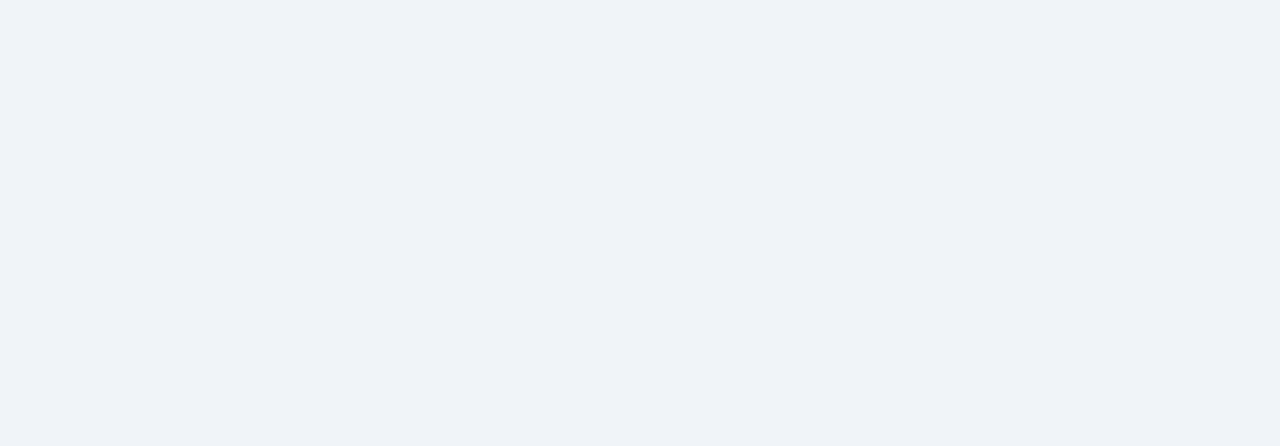
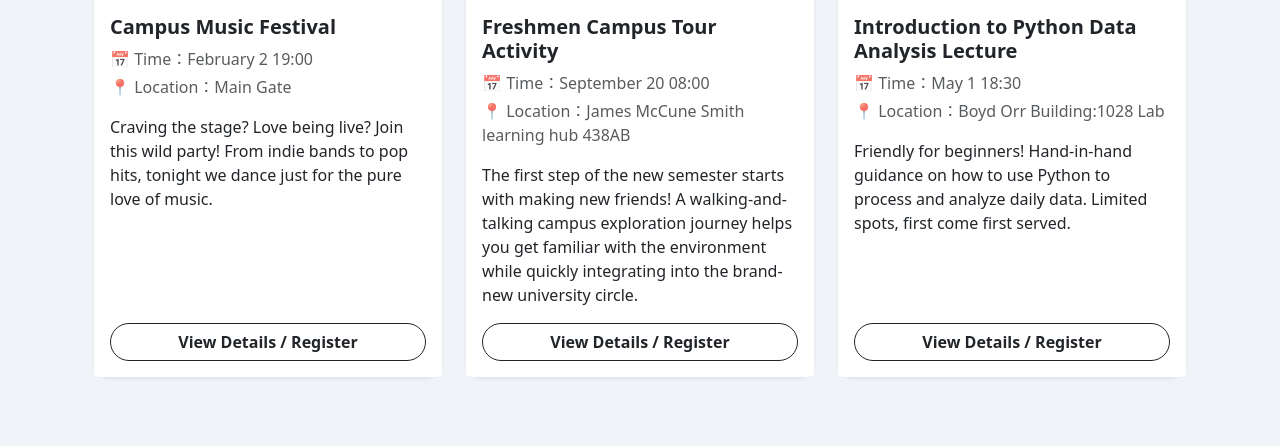
Before and after one commit to Chengyu33/ITECH-Group-DO, a Django app: page / in a window 1280 px wide. Before the commit the part shown is empty. Shown: the part 354-800 px from the top of the page. Run offline with Django 5.2, Linux system fonts and the light colour scheme.

Commit message:
Finished the Events page, updated event details and event images

```diff
--- a/student_event_hub/urls.py
+++ b/student_event_hub/urls.py
@@ -20,6 +20,6 @@ from django.views.generic import TemplateView
 
 urlpatterns = [
     path('admin/', admin.site.urls),
-    path('', TemplateView.as_view(template_name='base.html'), name='home'),
+    path('', TemplateView.as_view(template_name='Events.html'), name='home'),
     path('login/', TemplateView.as_view(template_name='login.html'), name='login'),
 ]
--- /dev/null
+++ b/templates/Events.html
@@ -0,0 +1,61 @@
+{% extends 'base.html' %}
+
+{% block content %}
+<div class="container mt-4 mb-5">
+    <div class="d-flex justify-content-between align-items-center mb-4">
+        <h2 class="fw-bold" style="color: #2c3e50;"> Upcoming Events</h2>
+        <input type="text" class="form-control w-25 rounded-pill" placeholder="Search events...">
+    </div>
+
+    <div class="row row-cols-1 row-cols-md-2 row-cols-lg-3 g-4">
+
+        <div class="col">
+            <div class="card h-100 border-0 shadow-sm rounded-4">
+                <img src="https://th.bing.com/th/id/OIP.Q1UImiWqNyOj2V93wdIO6gHaEv?w=307&h=196&c=7&r=0&o=7&pid=1.7&rm=3" class="card-img-top rounded-top-4" alt="Campus Music Festival Poster" style="height: 200px; object-fit: cover;">
+
+                <div class="card-body">
+                    <h5 class="card-title fw-bold">Campus Music Festival</h5>
+                    <p class="card-text text-muted mb-1">📅 Time：February 2 19:00</p>
+                    <p class="card-text text-muted">📍 Location：Main Gate</p>
+                    <p class="card-text mt-2">Craving the stage? Love being live? Join this wild party! From indie bands to pop hits, tonight we dance just for the pure love of music.</p>
+                </div>
+
+                <div class="card-footer bg-white border-0 pb-3 pt-0">
+                    <a href="#" class="btn btn-outline-dark w-100 rounded-pill fw-bold">View Details / Register</a>
+                </div>
+            </div>
+        </div>
+
+        <div class="col">
+            <div class="card h-100 border-0 shadow-sm rounded-4">
+                <img src="https://th.bing.com/th/id/OIP.NUmbQCq7CqftJ3YR-fal5AHaEw?w=265&h=180&c=7&r=0&o=7&pid=1.7&rm=3" class="card-img-top rounded-top-4" alt="Campus Tour Poster" style="height: 200px; object-fit: cover;">
+                <div class="card-body">
+                    <h5 class="card-title fw-bold">Freshmen Campus Tour Activity</h5>
+                    <p class="card-text text-muted mb-1">📅 Time：September 20 08:00</p>
+                    <p class="card-text text-muted">📍 Location：James McCune Smith learning hub 438AB</p>
+                    <p class="card-text mt-2">The first step of the new semester starts with making new friends! A walking-and-talking campus exploration journey helps you get familiar with the environment while quickly integrating into the brand-new university circle.</p>
+                </div>
+                <div class="card-footer bg-white border-0 pb-3 pt-0">
+                    <a href="#" class="btn btn-outline-dark w-100 rounded-pill fw-bold">View Details / Register</a>
+                </div>
+            </div>
+        </div>
+
+        <div class="col">
+            <div class="card h-100 border-0 shadow-sm rounded-4">
+                <img src="https://cfmnsugzia.cloudimg.io/www.gla.ac.uk/media/Media_1188733_smxx.png?width=1400&force_format=webp" class="card-img-top rounded-top-4" alt="Introduction to Python Data Analysis Lecture Poster" style="height: 200px; object-fit: cover;">
+                <div class="card-body">
+                    <h5 class="card-title fw-bold">Introduction to Python Data Analysis Lecture</h5>
+                    <p class="card-text text-muted mb-1">📅 Time：May 1 18:30</p>
+                    <p class="card-text text-muted">📍 Location：Boyd Orr Building:1028 Lab</p>
+                    <p class="card-text mt-2">Friendly for beginners! Hand-in-hand guidance on how to use Python to process and analyze daily data. Limited spots, first come first served.</p>
+                </div>
+                <div class="card-footer bg-white border-0 pb-3 pt-0">
+                    <a href="#" class="btn btn-outline-dark w-100 rounded-pill fw-bold">View Details / Register</a>
+                </div>
+            </div>
+        </div>
+
+    </div>
+</div>
+{% endblock %}
--- a/templates/base.html
+++ b/templates/base.html
@@ -9,9 +9,37 @@
     <link rel="stylesheet" href="{% static 'css/style.css' %}">
 </head>
 <body>
-    <nav class="navbar navbar-expand-lg navbar-dark bg-dark">
+<nav class="navbar navbar-expand-lg navbar-dark bg-dark">
         <div class="container">
-            <a class="navbar-brand" href="#">Event Hub</a>
+            <a class="navbar-brand fw-bold" href="{% url 'home' %}">
+                🎉 Event Hub
+            </a>
+
+            <button class="navbar-toggler" type="button" data-bs-toggle="collapse" data-bs-target="#navbarContent">
+                <span class="navbar-toggler-icon"></span>
+            </button>
+
+            <div class="collapse navbar-collapse" id="navbarContent">
+
+                <ul class="navbar-nav me-auto mb-2 mb-lg-0">
+                    <li class="nav-item">
+                        <a class="nav-link active" href="{% url 'home' %}">Home</a>
+                    </li>
+                    <li class="nav-item">
+                        <a class="nav-link" href="#">My Tickets</a>
+                    </li>
+                </ul>
+
+                <form class="d-flex me-3">
+                    <input class="form-control me-2 rounded-pill" type="search" placeholder="Search events...">
+                    <button class="btn btn-outline-light rounded-pill" type="submit">Search</button>
+                </form>
+
+                <div class="d-flex">
+                    <a href="{% url 'login' %}" class="btn btn-primary rounded-pill fw-bold">Sign In</a>
+                </div>
+
+            </div>
         </div>
     </nav>
 
```
